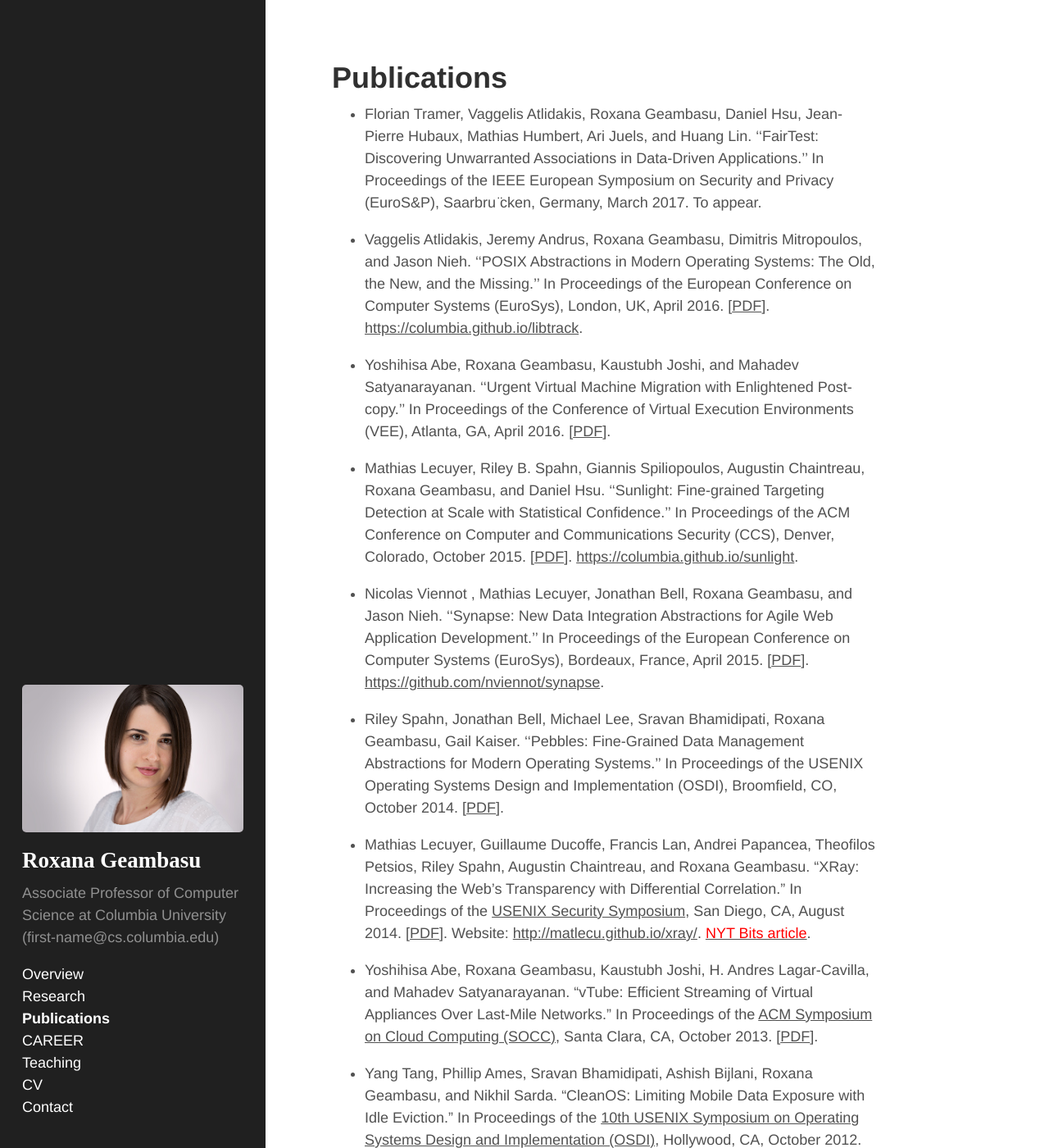
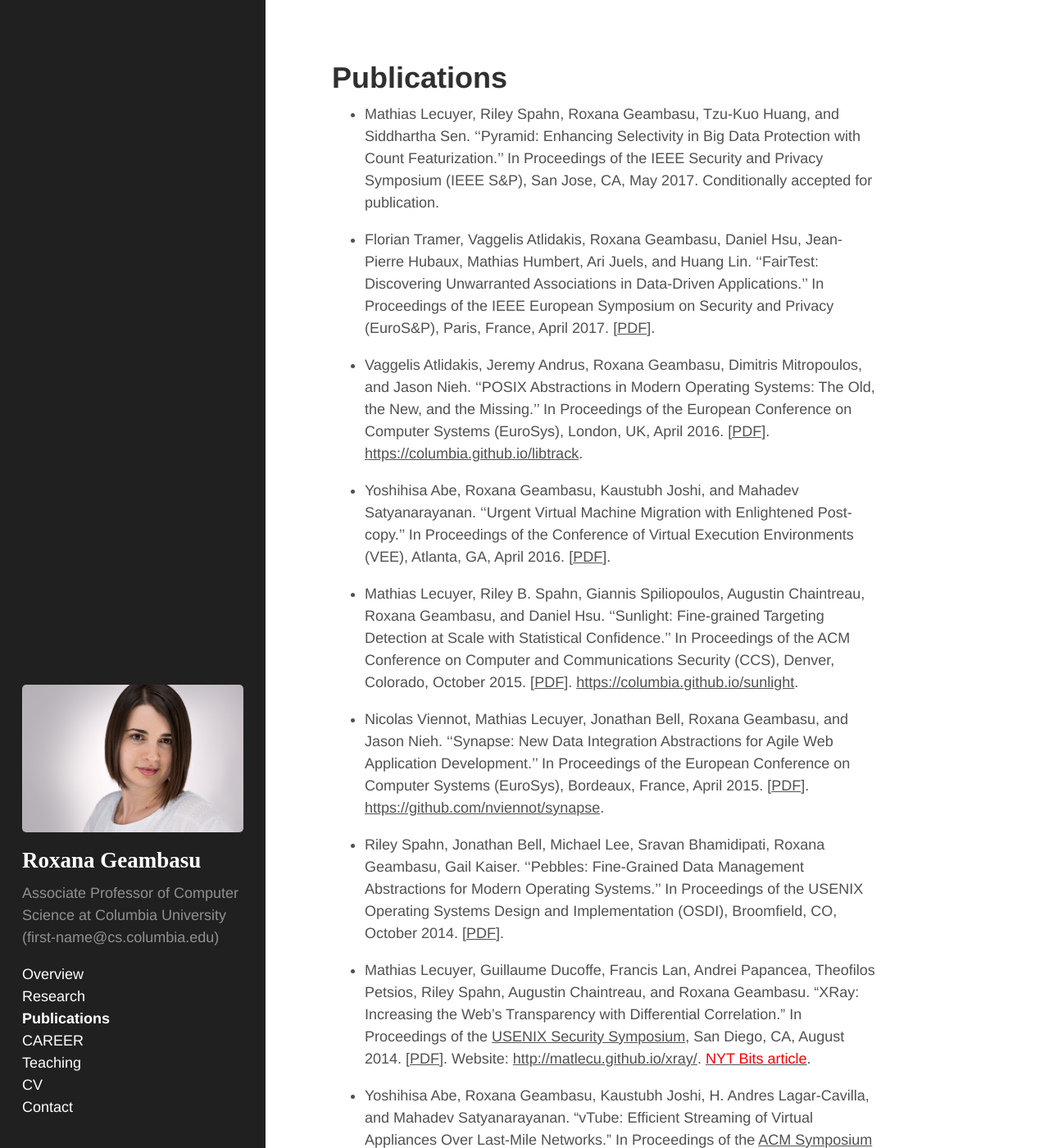
Before and after one commit to roxanageambasu/roxanageambasu.github.io, a Jekyll site: the page built from 02-publications.md, in a window 1280 px wide and 1400 px high. Shown: the whole window at 82% size. Built offline with Jekyll 4.4.1, drawn with Linux system fonts in a browser that asks for light colours; Markdown is read by kramdown in place of the engine named in the settings.

Commit message:
updated pubs

```diff
--- a/02-publications.md
+++ b/02-publications.md
@@ -2,10 +2,15 @@
 layout: page
 title: Publications
 ---
+* Mathias Lecuyer, Riley Spahn, Roxana Geambasu, Tzu-Kuo Huang, and Siddhartha Sen.
+  ''Pyramid: Enhancing Selectivity in Big Data Protection with Count Featurization.''
+  In Proceedings of the IEEE Security and Privacy Symposium (IEEE S&P), San Jose, CA, May 2017.
+  Conditionally accepted for publication.
+
 * Florian Tramer, Vaggelis Atlidakis, Roxana Geambasu, Daniel Hsu, Jean-Pierre Hubaux, Mathias Humbert, Ari Juels, and Huang Lin.
   ''FairTest: Discovering Unwarranted Associations in Data-Driven Applications.''
-  In Proceedings of the IEEE European Symposium on Security and Privacy (EuroS&P), Saarbru ̈cken, Germany, March 2017.
-  To appear.
+  In Proceedings of the IEEE European Symposium on Security and Privacy (EuroS&P), Paris, France, April 2017.
+  [<a href="{{ site.baseurl }}/publications/eurosp2017fairtest.pdf">PDF</a>].
 
 * Vaggelis Atlidakis, Jeremy Andrus, Roxana Geambasu, Dimitris Mitropoulos, and Jason Nieh.
   ''POSIX Abstractions in Modern Operating Systems: The Old, the New, and the Missing.''
@@ -26,7 +31,7 @@ title: Publications
   <a
   href="https://columbia.github.io/sunlight">https://columbia.github.io/sunlight</a>.
 
-* Nicolas Viennot , Mathias Lecuyer, Jonathan Bell, Roxana Geambasu, and Jason
+* Nicolas Viennot, Mathias Lecuyer, Jonathan Bell, Roxana Geambasu, and Jason
   Nieh. ''Synapse: New Data Integration Abstractions for Agile Web
   Application Development.'' In Proceedings of the European
   Conference on Computer Systems (EuroSys), Bordeaux, France, April 2015.
```
